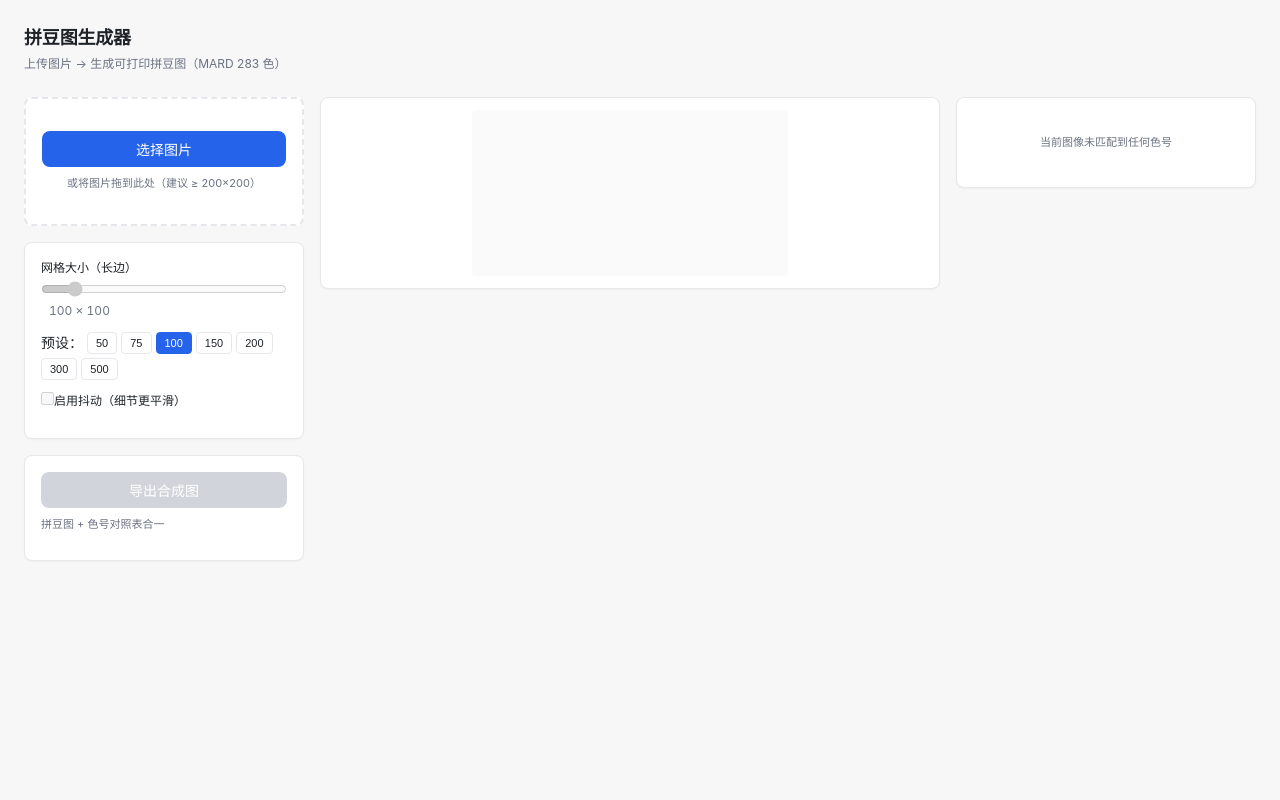
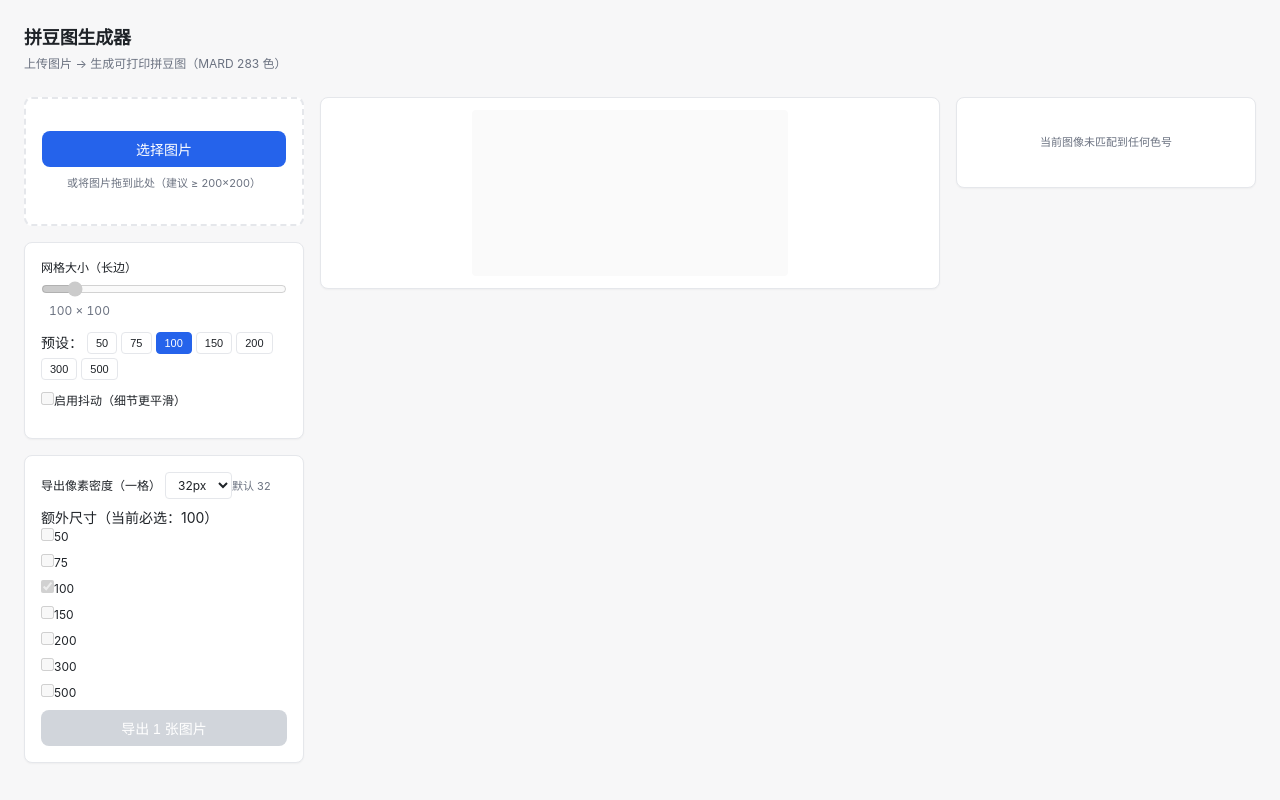
Before and after one commit to fansea0/pingdou, a React (Vite) app: page / in a window 1280 px wide. Built offline with nearby package versions, Linux system fonts and the light colour scheme.

Commit message:
feat(ui): ExportPanel 多选额外尺寸 + App 接入 exportMulti

```diff
--- a/src/App.tsx
+++ b/src/App.tsx
@@ -12,7 +12,7 @@ const PREVIEW_CELL_PX = 24;
 
 export function App() {
   const { palette, error: paletteError } = usePalette();
-  const { status, result, error, process, reprocess, exportComposite } = usePipeline(palette);
+  const { status, result, error, process, reprocess, exportMulti } = usePipeline(palette);
   const [gridSize, setGridSize] = useState(100);
   const [enableDither, setEnableDither] = useState(false);
   const [exporting, setExporting] = useState(false);
@@ -41,11 +41,11 @@ export function App() {
     );
   }
 
-  const handleExport = async () => {
+  const handleExport = async (exportCellPx: number, extraGridSizes: number[]) => {
     if (!result || exporting) return;
     setExporting(true);
     try {
-      await exportComposite();
+      await exportMulti(exportCellPx, extraGridSizes);
     } finally {
       setExporting(false);
     }
@@ -77,6 +77,7 @@ export function App() {
             disabled={status === 'idle' || status === 'loading'}
           />
           <ExportPanel
+            currentGridSize={result?.gridSize ?? 100}
             disabled={!result || exporting}
             onExport={handleExport}
           />
--- a/src/components/ExportPanel.tsx
+++ b/src/components/ExportPanel.tsx
@@ -1,19 +1,63 @@
+import { useState } from 'react';
+
 interface Props {
-  onExport: () => void;
+  currentGridSize: number;
+  onExport: (exportCellPx: number, extraGridSizes: number[]) => void;
   disabled: boolean;
 }
 
-export function ExportPanel({ onExport, disabled }: Props) {
+const PIXEL_OPTIONS = [16, 24, 32, 48];
+const SIZE_OPTIONS = [50, 75, 100, 150, 200, 300, 500];
+
+export function ExportPanel({ currentGridSize, onExport, disabled }: Props) {
+  const [cellPx, setCellPx] = useState(32);
+  const [extra, setExtra] = useState<number[]>([]);
+
+  const toggle = (n: number) => {
+    setExtra(prev => prev.includes(n) ? prev.filter(x => x !== n) : [...prev, n]);
+  };
+
+  const totalCount = 1 + extra.filter(n => n !== currentGridSize).length;
+  const buttonText = totalCount === 1 ? '导出 1 张图片' : `导出 ${totalCount} 张图片`;
+
   return (
     <div className="export-panel">
+      <label>
+        导出像素密度（一格）
+        <select value={cellPx} onChange={e => setCellPx(Number(e.target.value))}>
+          {PIXEL_OPTIONS.map(o => <option key={o} value={o}>{o}px</option>)}
+        </select>
+        <span className="hint">默认 32</span>
+      </label>
+
+      <div className="extra-sizes">
+        <p className="extra-label">额外尺寸（当前必选：{currentGridSize}）</p>
+        <div className="size-grid">
+          {SIZE_OPTIONS.map(n => {
+            const isCurrent = n === currentGridSize;
+            const checked = extra.includes(n) || isCurrent;
+            return (
+              <label key={n} className="size-option">
+                <input
+                  type="checkbox"
+                  checked={checked}
+                  disabled={disabled || isCurrent}
+                  onChange={() => toggle(n)}
+                />
+                <span>{n}</span>
+              </label>
+            );
+          })}
+        </div>
+      </div>
+
       <button
         className="primary"
         disabled={disabled}
-        onClick={onExport}
+        onClick={() => onExport(cellPx, extra.filter(n => n !== currentGridSize))}
       >
-        导出合成图
+        {buttonText}
       </button>
-      <p className="hint">拼豆图 + 色号对照表合一</p>
     </div>
   );
 }
```
